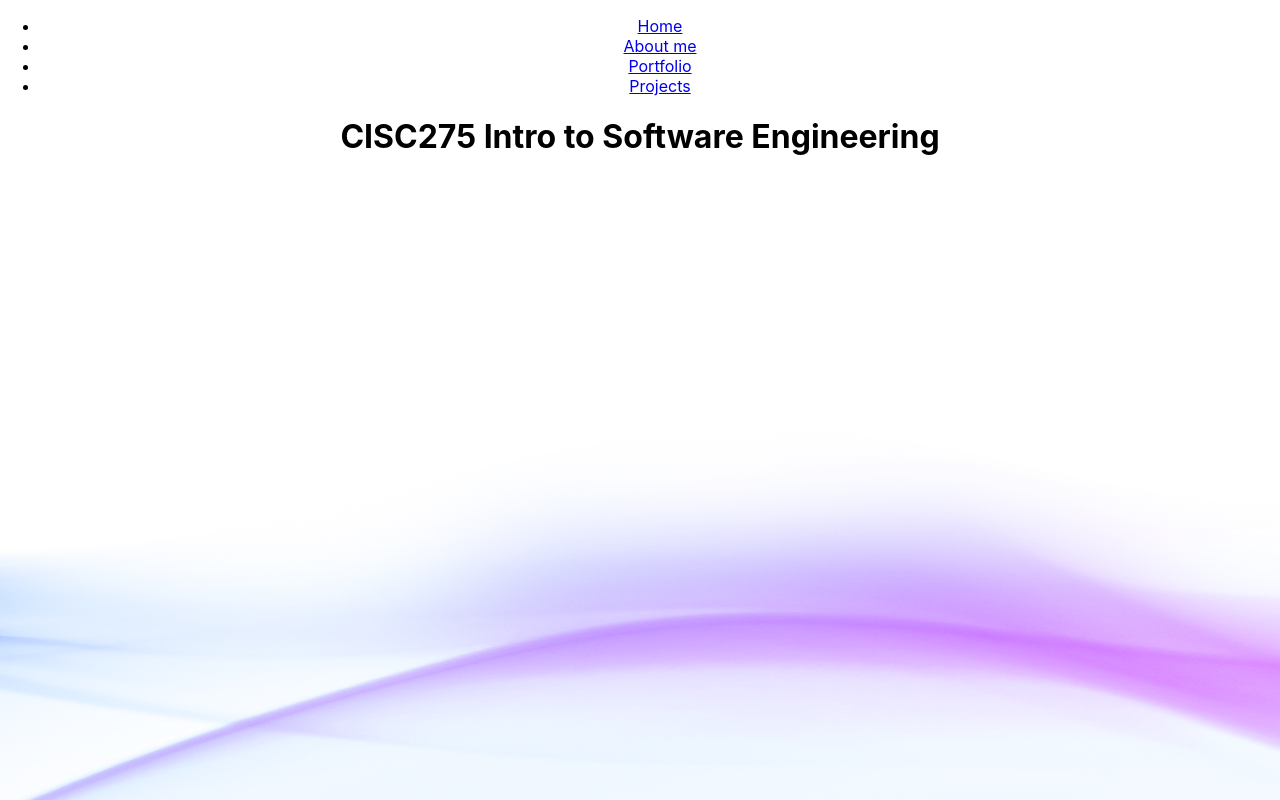
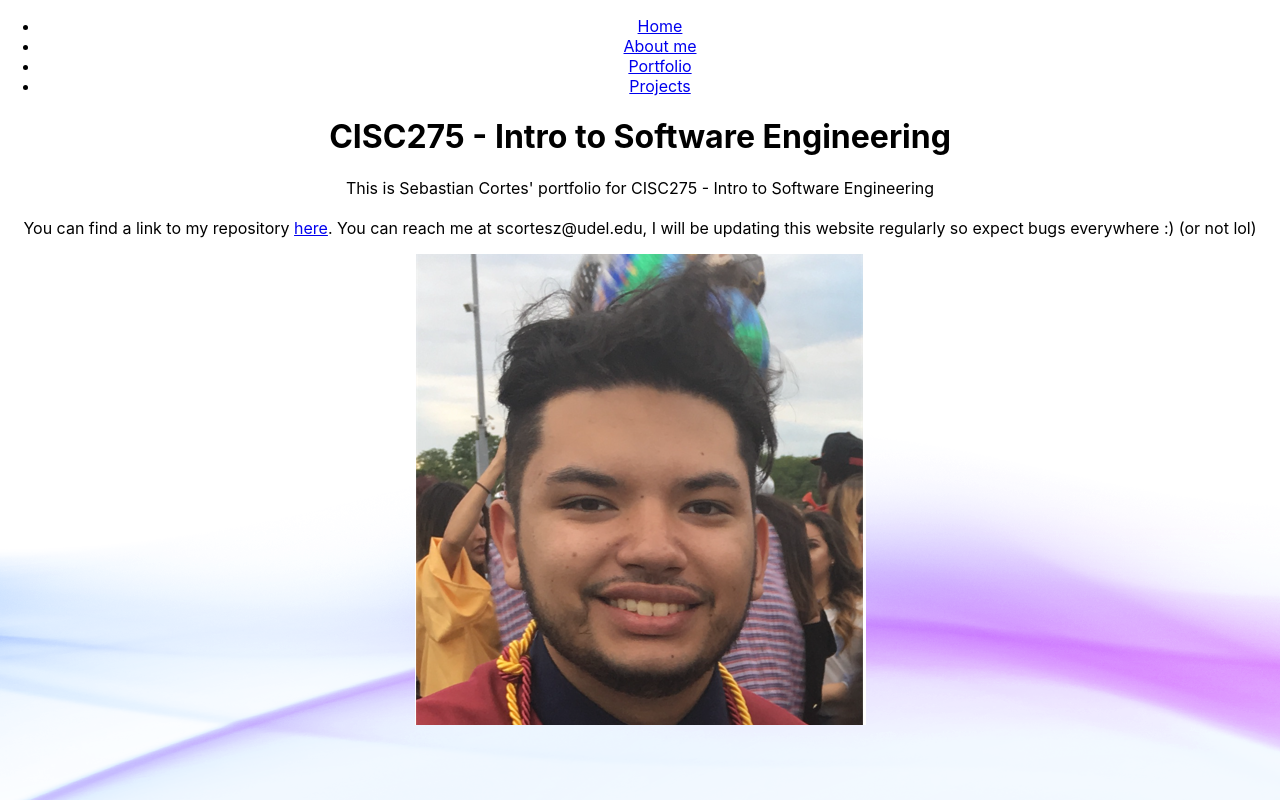
Before and after one commit to Zebxcore/portfolio, a React (Create React App) app: page /home in a window 1280 px wide. Built offline with nearby package versions, Linux system fonts and the light colour scheme.

Commit message:
Added basic info and image

```diff
--- a/src/components/home.tsx
+++ b/src/components/home.tsx
@@ -1,9 +1,28 @@
 import React from "react";
+import profile from '../assets/profile.png';
 
 function home(){
     return(
         <div>
-            <h1> CISC275 Intro to Software Engineering</h1>
+            <h1> CISC275 - Intro to Software Engineering </h1>
+
+
+            <div>
+                <div className="row">
+                    <div className="col">
+                        <p>
+                            This is Sebastian Cortes' portfolio for CISC275 - Intro to Software Engineering <br /><br />
+                            You can find a link to my repository <a href="https://github.com/Zebxcore/Zebxcore.github.oi" target="_blank "> here</a>.
+                            You can reach me at scortesz@udel.edu, I will be updating this website regularly so expect bugs everywhere :) (or not lol)
+                        </p>
+                    </div>
+                </div>
+                <div className="col">
+                    <div>
+                        <img src={profile} alt="Highschool Graduation, 2017" />
+                    </div>
+                </div>
+            </div>
         </div>
     )
 }
```
